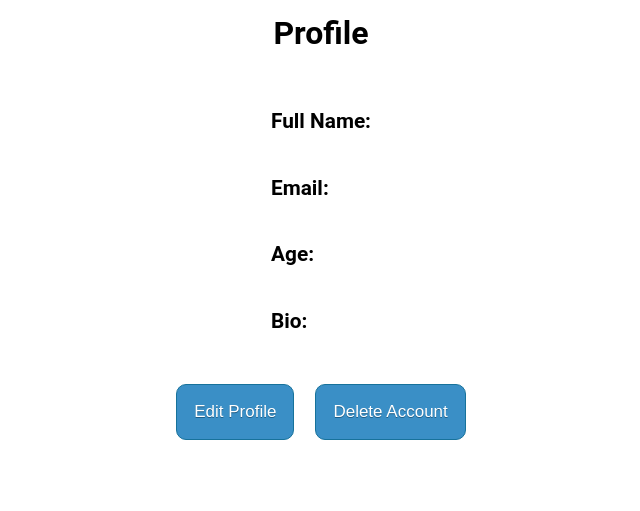
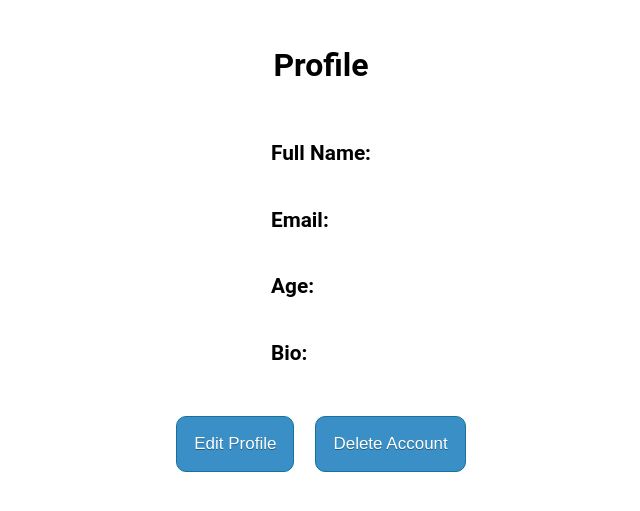
Before and after one commit to Alexandra2888/user_management_system, a PHP site: page /pages/profile.html in a window 1280 px wide. Shown: the part 91-602 px from the top of the page, without its empty margins (319-959 px from the left). Run offline with PHP 8.4, Linux system fonts and the light colour scheme; data that the repository does not hold is empty; some libraries are stand-ins or nearby versions.

Commit message:
adding assets

```diff
--- a/styles/profile.css
+++ b/styles/profile.css
@@ -58,6 +58,7 @@
     flex-direction: column;
     justify-content: center;
     align-items: center;
+    margin-top: 2em;
 }
 
 .main__container {
```
Also changed, not shown: assets/edit.png (added), assets/home.png (added), assets/lighthouse.png (added), assets/login.png (added), assets/profile.png (added), assets/register.png (added).
